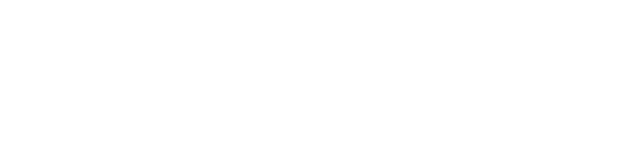
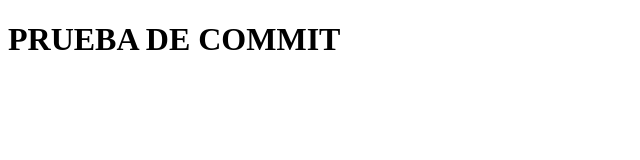
Before and after one commit to nahuelrmb4/proyectoweb, a plain HTML site: page index.html in a window 1280 px wide. Shown: the whole page, without its empty margins (0-640 px from the left). Drawn offline with Linux system fonts and the light colour scheme.

Commit message:
texto h1 nuevo

```diff
--- a/index.html
+++ b/index.html
@@ -8,5 +8,7 @@
 </head>
 <body>
 
+    <h1> PRUEBA DE COMMIT</h1>
+
 </body>
 </html>
```
